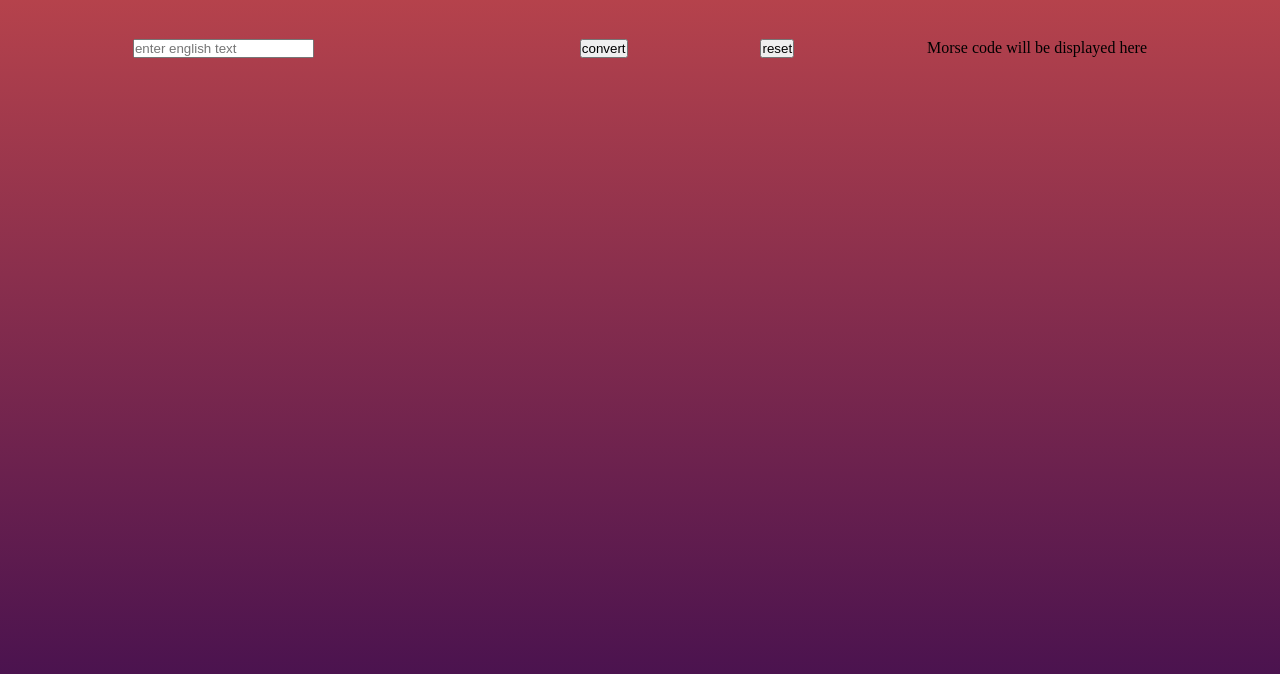
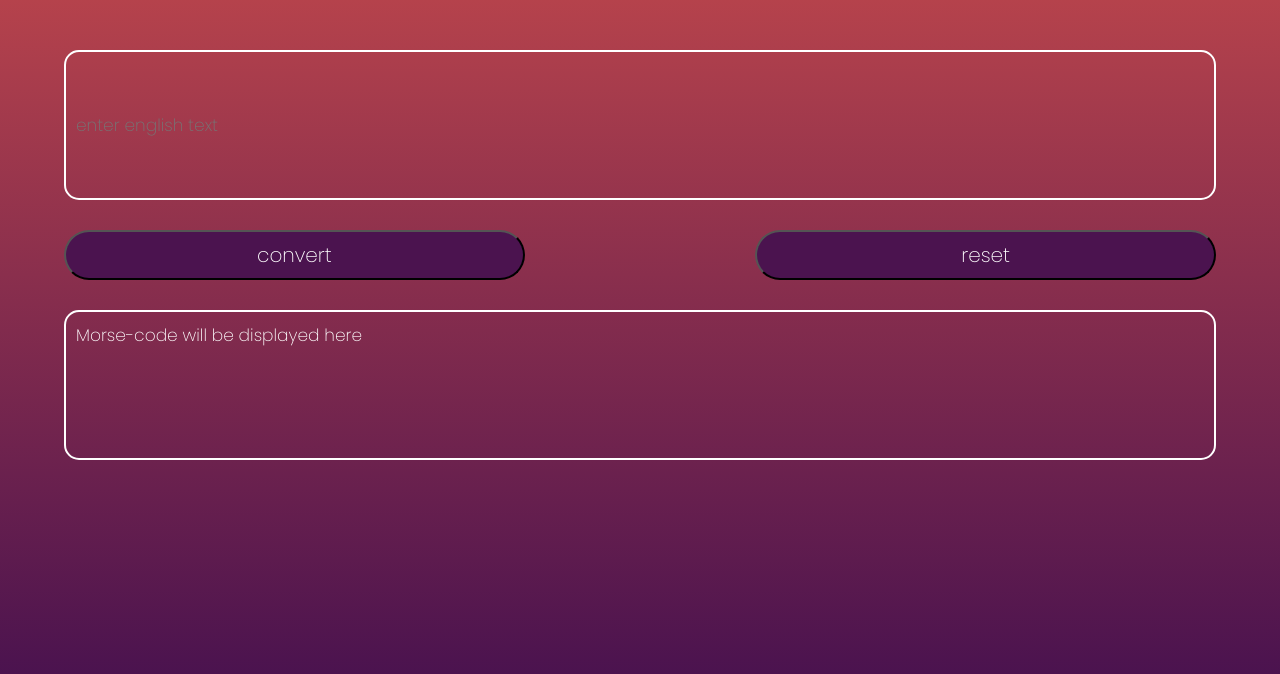
Before and after one commit to Khemi1998/MorseCodeTranslation, a website with bundled scripts: page index.html in a window 1280 px wide. Shown: the part 126-800 px from the top of the page. Built offline with nearby package versions, Linux system fonts and the light colour scheme.

Commit message:
iteration12: styling completed

```diff
--- a/assets/styles/_buttons.scss
+++ b/assets/styles/_buttons.scss
@@ -0,0 +1,7 @@
+button {
+    width: 40%;
+    border-radius: 40px;
+    color: $tertiary-color;
+    background-color: $secondary-color;
+    font-size: 20px;
+}
--- a/assets/styles/_typography.scss
+++ b/assets/styles/_typography.scss
@@ -1,7 +1,16 @@
+* {
+    font-family: 'Poppins', sans-serif;
+    color: $secondary-color;
+}
+
 h1 {
     display: block;
     align-items: center;
     text-align: center;
     padding: 5%;
-    color: #4b134f;
 }
+
+.toMorse__text, .toMorse__output {
+font-size: 17px;
+
+}
--- a/assets/styles/_variables.scss
+++ b/assets/styles/_variables.scss
@@ -0,0 +1,3 @@
+$primary-color: #c94b4b;
+$secondary-color: #4b134f;
+$tertiary-color: white;
--- a/index.html
+++ b/index.html
@@ -5,20 +5,22 @@
     <meta http-equiv="X-UA-Compatible" content="IE=edge">
     <meta name="viewport" content="width=device-width, initial-scale=1.0">
     <link href="styles.css" rel="stylesheet">
+    <link rel="preconnect" href="https://fonts.googleapis.com">
+    <link rel="preconnect" href="https://fonts.gstatic.com" crossorigin>
+    <link href="https://fonts.googleapis.com/css2?family=Poppins:wght@200&display=swap" rel="stylesheet">
     <title>Morse Code</title>
 </head>
 <body>
-    <h1> Morse Code Translater</h1>
+    <h1> English to Morse-Code Translater</h1>
 
     <section class = "toMorse">
         <input placeholder="enter english text" class= "toMorse__text">
-        <div class="control__buttons"></div>
+        <div class="control__buttons">
             <button class = "toMorse__buttons">convert</button>
             <button class = "toMorse__reset">reset</button>
         </div>
-        <div class="toMorse__output">Morse code will be displayed here</div>
+        <div class="toMorse__output">Morse-code will be displayed here</div>
     </section>
 
     <script type = "module" src="./script.js"></script>
 </body>
-</html>
--- a/styles.scss
+++ b/styles.scss
@@ -9,11 +9,46 @@
 }
 
 body{
-    background-image: linear-gradient(#c94b4b, #4b134f);
+    background-image: linear-gradient($primary-color, $secondary-color);
     height: 100vh;
 }
 
 .toMorse {
     display: flex;
+    flex-direction: column;
     justify-content: space-evenly;
+    align-items: center;
 }
+
+.toMorse__text {
+    width: 90%;
+    height: 150px;
+    margin-bottom: 30px;
+    border-radius: 15px;
+    padding: 10px;
+    color: $tertiary-color;
+    border: 2px solid $tertiary-color;
+    background-color: transparent;
+}
+
+:-ms-input-placeholder{
+    color: $tertiary-color;
+}
+
+.toMorse__output {
+    width: 90%;
+    height: 150px;
+    border-radius: 15px;
+    padding: 10px;
+    border: 2px solid $tertiary-color;
+    color: $tertiary-color;
+}
+
+.control__buttons {
+    display: flex;
+    flex-direction: row;
+    width: 90%;
+    height: 50px;
+    justify-content: space-between;
+    margin-bottom: 30px;
+}
```
Also changed, not shown: styles.css.
